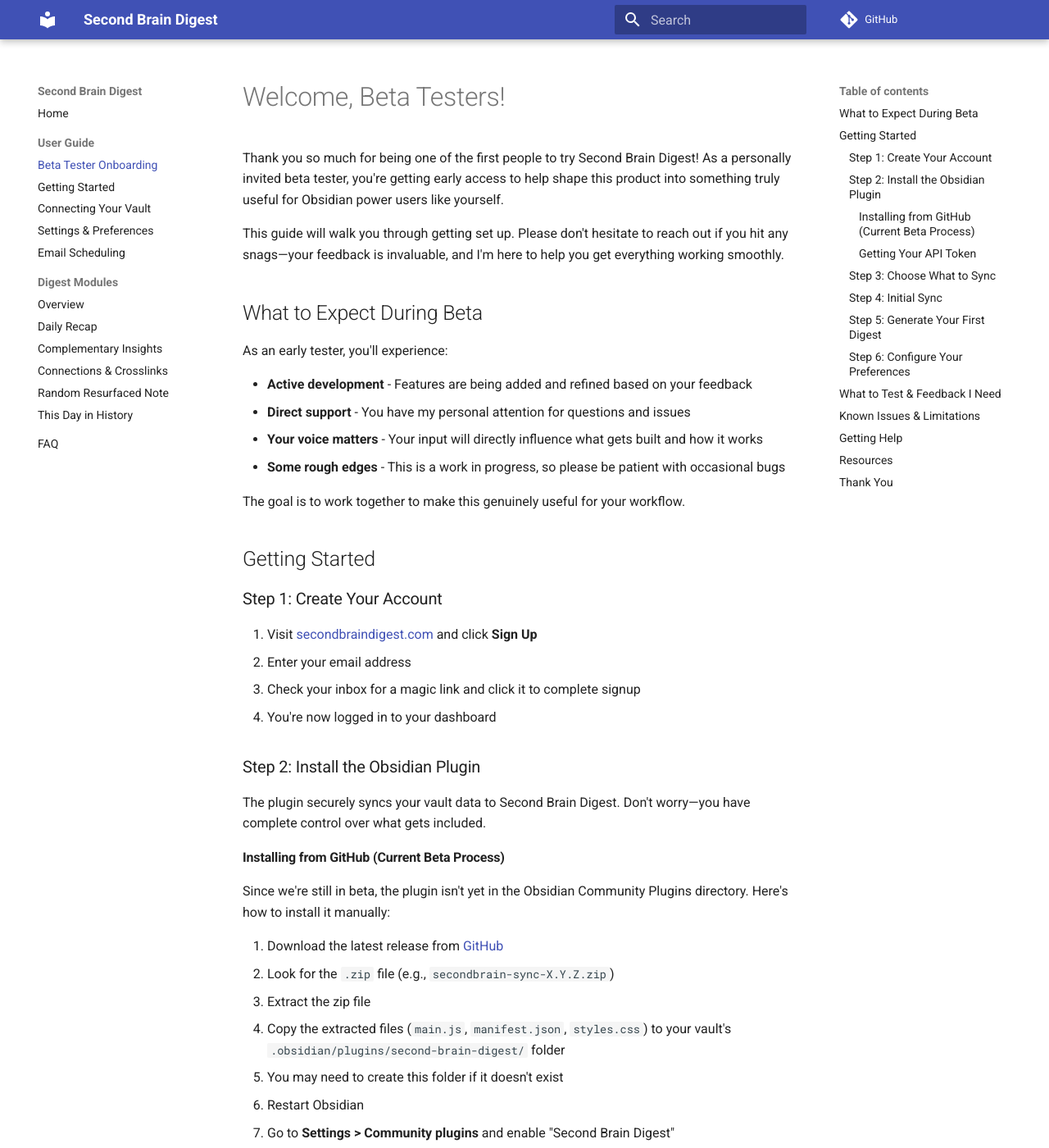
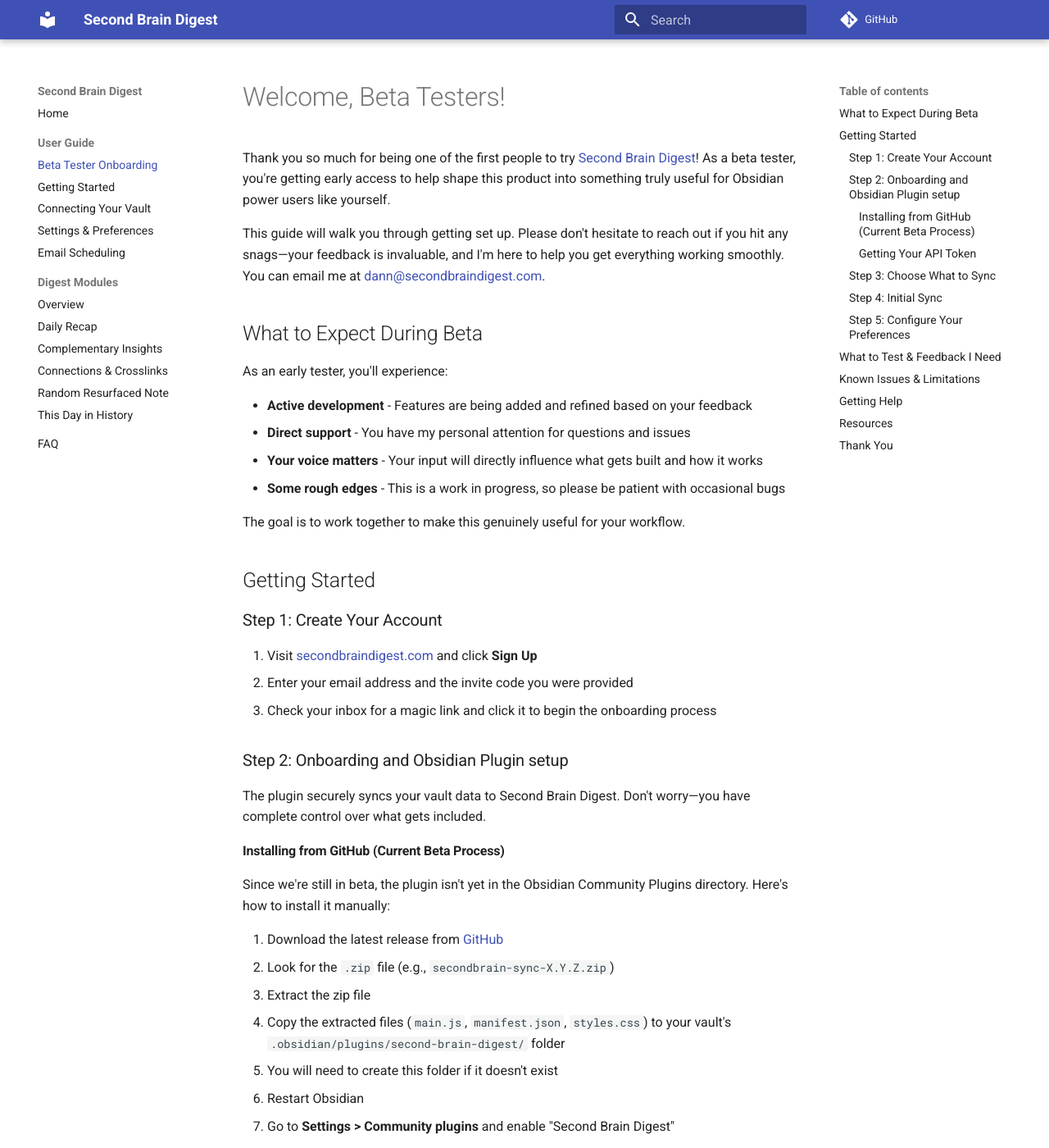
Before and after one commit to dannberg/obsidian-secondbrain-sync, an MkDocs documentation site: the page built from docs/user-guide/beta-testers.md, in a window 1280 px wide and 1400 px high. Shown: the whole window at 82% size. Built offline with MkDocs 1.6.1 and Material for MkDocs 9.7.7, drawn with Linux system fonts in a browser that asks for light colours; comment, search, counter and statistics services are not loaded; some of the changed text lies outside the part shown.

Commit message:
Revise beta tester guide for clarity and updates
Updated the beta tester guide with clearer instructions and contact information.

```diff
--- a/docs/user-guide/beta-testers.md
+++ b/docs/user-guide/beta-testers.md
@@ -1,8 +1,8 @@
 # Welcome, Beta Testers!
 
-Thank you so much for being one of the first people to try Second Brain Digest! As a personally invited beta tester, you're getting early access to help shape this product into something truly useful for Obsidian power users like yourself.
+Thank you so much for being one of the first people to try [Second Brain Digest](https://secondbraindigest.com/)! As a beta tester, you're getting early access to help shape this product into something truly useful for Obsidian power users like yourself.
 
-This guide will walk you through getting set up. Please don't hesitate to reach out if you hit any snags—your feedback is invaluable, and I'm here to help you get everything working smoothly.
+This guide will walk you through getting set up. Please don't hesitate to reach out if you hit any snags—your feedback is invaluable, and I'm here to help you get everything working smoothly. You can email me at [dann@secondbraindigest.com](mailto:dann@secondbraindigest.com).
 
 ## What to Expect During Beta
 
@@ -20,11 +20,10 @@ The goal is to work together to make this genuinely useful for your workflow.
 ### Step 1: Create Your Account
 
 1. Visit [secondbraindigest.com](https://secondbraindigest.com) and click **Sign Up**
-2. Enter your email address
-3. Check your inbox for a magic link and click it to complete signup
-4. You're now logged in to your dashboard
+2. Enter your email address and the invite code you were provided
+3. Check your inbox for a magic link and click it to begin the onboarding process
 
-### Step 2: Install the Obsidian Plugin
+### Step 2: Onboarding and Obsidian Plugin setup
 
 The plugin securely syncs your vault data to Second Brain Digest. Don't worry—you have complete control over what gets included.
 
@@ -36,7 +35,7 @@ Since we're still in beta, the plugin isn't yet in the Obsidian Community Plugin
 2. Look for the `.zip` file (e.g., `secondbrain-sync-X.Y.Z.zip`)
 3. Extract the zip file
 4. Copy the extracted files (`main.js`, `manifest.json`, `styles.css`) to your vault's `.obsidian/plugins/second-brain-digest/` folder
-   - You may need to create this folder if it doesn't exist
+   - You will need to create this folder if it doesn't exist
 5. Restart Obsidian
 6. Go to **Settings > Community plugins** and enable "Second Brain Digest"
 
@@ -44,10 +43,9 @@ Since we're still in beta, the plugin isn't yet in the Obsidian Community Plugin
 
 #### Getting Your API Token
 
-1. In your Second Brain Digest dashboard, go to **Settings > API Tokens**
-2. Click **Generate New Token**
+1. During your onboarding process, you'll be provided with your **API Token**
 3. Copy the token (important: you won't be able to see it again)
-4. In Obsidian, go to **Settings > Second Brain Digest**
+4. In Obsidian, go to **Settings > Second Brain Digest Sync**
 5. Paste your API token and click **Verify Connection**
 
 ### Step 3: Choose What to Sync
@@ -62,7 +60,7 @@ You have full control over what gets synced. Before the initial sync, consider:
 - Add tags like `#private` or `#sensitive` to the exclusion list
 - Any note with these tags will be automatically skipped
 
-You can always adjust these settings later, both in the plugin and in your dashboard settings.
+You can always adjust these settings later from the Second Brain Digest Sync plugin settings.
 
 ### Step 4: Initial Sync
 
@@ -73,21 +71,7 @@ Once you're ready:
 3. You can check sync status in the plugin settings
 4. Watch for any error messages and let me know if you see them
 
-### Step 5: Generate Your First Digest
-
-Let's make sure everything is working:
-
-1. Go to your dashboard at [secondbraindigest.com](https://secondbraindigest.com)
-2. Click **Generate Digest**
-3. Check your email for your first digest
-
-**What you'll see:**
-- AI-powered insights about your recent note activity
-- Connections between your notes
-- Resurfaced older notes that might be relevant
-- And more, depending on which modules are enabled
-
-### Step 6: Configure Your Preferences
+### Step 5: Configure Your Preferences
 
 Now that you've seen a digest, customize it to your liking:
 
```
Also changed, not shown: other parts of docs/user-guide/beta-testers.md (+3 -1 lines).
